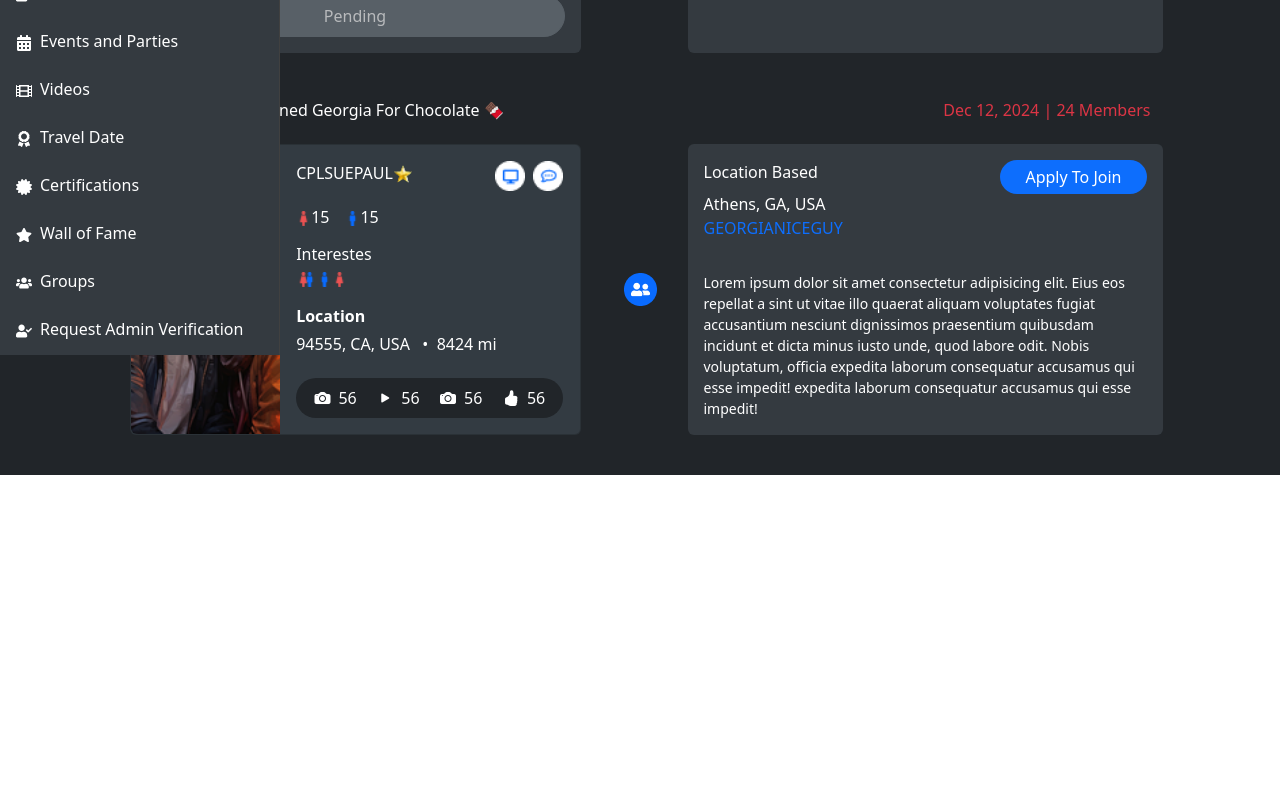
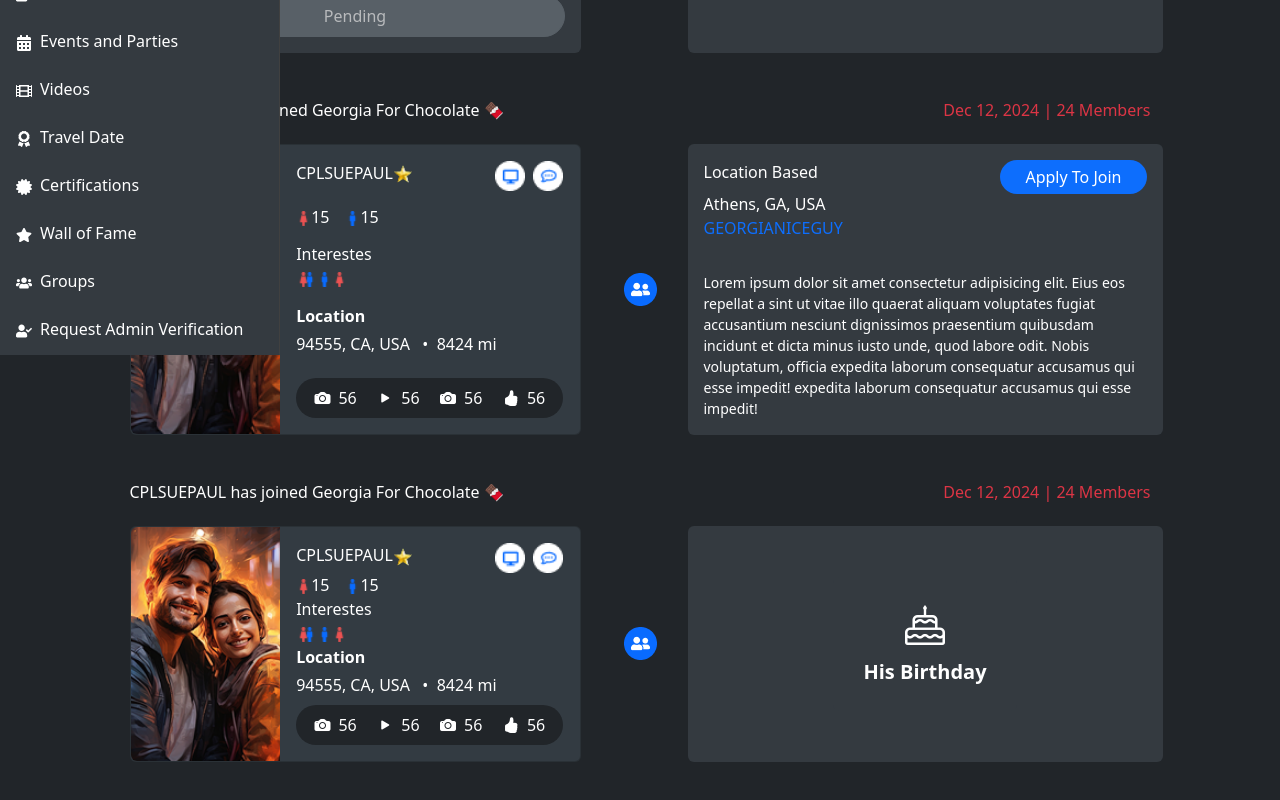
Before and after one commit to codeofdolphins-dev/2-1_dating, a React (Vite) app: page /feed in a window 1280 px wide. Shown: the part 525-1325 px from the top of the page. Before the commit the page ends 1000 px from the top, so only its background shows below. Built offline with nearby package versions, Linux system fonts and the light colour scheme.

Commit message:
new feed card added

```diff
--- a/src/Pages/Front-screen-feed/componeents/FeedScreen.Feed.jsx
+++ b/src/Pages/Front-screen-feed/componeents/FeedScreen.Feed.jsx
@@ -1,6 +1,7 @@
 import React from 'react'
 import UserJoinedCard from './cards/UserJoinedCard.Feed'
 import EventCard from './cards/EventCard.Feed'
+import LifeEventCard from './cards/LifeEventCard.feed'
 
 
 const FeedScreen = ({user,handler}) => {
@@ -12,6 +13,7 @@ const FeedScreen = ({user,handler}) => {
         <>
            <EventCard />
            <UserJoinedCard />
+           <LifeEventCard/>
         </>
     )
 }
--- /dev/null
+++ b/src/Pages/Front-screen-feed/componeents/cards/LifeEventCard.feed.jsx
@@ -0,0 +1,152 @@
+import birthday from "./Images/birthday-cake.png"
+import img from "./Images/Img.png"
+import star from "./Images/star.png"
+import pc from "./Images/pc.png"
+import chat from "./Images/chat.png"
+import male from "./Images/male.png"
+import female from "./Images/female.png"
+import couple from "./Images/couple.png"
+import middleIcon from "./Images/middle-logo.png"
+
+const LifeEventCard = () => {
+    return (
+        <>
+            <div className="container py-4">
+                <div className="row justify-content-center gx-4 gy-3 align-items-stretch">
+                    <div className="col-lg-11">
+                        <div className='d-flex justify-content-between'>
+                            <div>
+                                <h6 className='text-white'>CPLSUEPAUL has joined Georgia For Chocolate 🍫</h6>
+                            </div>
+                            <div>
+                                <h6 className='text-danger'>Dec 12, 2024 | 24 Members</h6>
+                            </div>
+                        </div>
+                    </div>
+                    {/* Card Section */}
+                    <div className="col-lg-5">
+                        {/* Left card */}
+                        <div className="card h-100" style={{ backgroundColor: "#333b42" }}>
+                            <div className="row g-0 h-100">
+                                <div className="col-md-4">
+                                    <img
+                                        src={img}
+                                        className="img-fluid rounded-start h-100 w-100 object-fit-cover"
+                                        alt="Card visual"
+                                    />
+                                </div>
+                                <div className="col-md-8">
+                                    <div className="card-body d-flex flex-column justify-content-between h-100">
+                                        <div>
+                                            <div className='d-flex justify-content-between text-white'>
+                                                <div className='d-flex'>
+                                                    <div>CPLSUEPAUL</div>
+                                                    <div><img src={star} height={20} alt="" srcset="" /></div>
+                                                </div>
+
+                                                <div className='d-flex gap-2'>
+                                                    <div><img src={pc} height={30} alt="" srcset="" /></div>
+                                                    <div><img src={chat} height={30} alt="" srcset="" /></div>
+                                                </div>
+                                            </div>
+                                        </div>
+
+                                        <div className='d-flex gap-3 text-white'>
+                                            <div className='d-flex'>
+                                                <div><img src={female} height={15} alt="" srcset="" /></div>
+                                                <div>15</div>
+                                            </div>
+                                            <div className='d-flex'>
+                                                <div><img src={male} height={15} alt="" srcset="" /></div>
+                                                <div>15</div>
+                                            </div>
+                                        </div>
+
+                                        <div className='text-white'>
+                                            <div>Interestes</div>
+                                            <div className='d-flex g-4'>
+                                                <div><img src={couple} height={15} alt="" srcset="" /></div>
+                                                <div><img src={male} height={15} alt="" srcset="" /></div>
+                                                <div><img src={female} height={15} alt="" srcset="" /></div>
+                                            </div>
+                                        </div>
+
+
+                                        <div className="text-white mb-3 mb-lg-2">
+                                            <div className="fw-semibold mb-1">Location</div>
+                                            <div>94555, CA, USA &nbsp;&nbsp;•&nbsp;&nbsp;8424 mi</div>
+                                        </div>
+
+
+                                        <div className="container">
+                                            <div className="row row-cols-2 row-cols-sm-4 text-center text-white rounded-pill py-2 px-2" style={{ backgroundColor: "#212529" }}>
+
+                                                {/* Column 1 */}
+                                                <div className="mb-3 mb-sm-0 d-flex align-items-center justify-content-center gap-2">
+                                                    <i className="bi bi-camera-fill text-white fs-6"></i>
+                                                    <div>56</div>
+                                                </div>
+
+                                                {/* Column 2 */}
+                                                <div className="mb-3 mb-sm-0 d-flex align-items-center justify-content-center gap-2">
+                                                    <i className="bi bi-play-fill text-white fs-6"></i>
+                                                    <div>56</div>
+                                                </div>
+
+                                                {/* Column 3 */}
+                                                <div className="d-flex align-items-center justify-content-center gap-2">
+                                                    <i className="bi bi-camera-fill text-white fs-6"></i>
+                                                    <div>56</div>
+                                                </div>
+
+                                                {/* Column 4 */}
+                                                <div className="d-flex align-items-center justify-content-center gap-2">
+                                                    <i className="bi bi-hand-thumbs-up-fill text-white fs-6"></i>
+                                                    <div>56</div>
+                                                </div>
+
+                                            </div>
+                                        </div>
+
+
+                                    </div>
+                                </div>
+                            </div>
+                        </div>
+                    </div>
+
+                    {/* Middle Icon Column */}
+                    <div className="col-lg-1 col-md-1 d-flex justify-content-center align-items-center">
+                        <img
+                            src={middleIcon}
+                            alt="Center Icon"
+                            className="img-fluid"
+                            style={{ maxHeight: "50px", objectFit: "contain" }}
+                        />
+                    </div>
+
+                    {/* Right Card */}
+                    <div
+                        className="col-lg-5 text-white p-3 rounded d-flex flex-column justify-content-center"
+                        style={{ backgroundColor: "#343a40" }}
+                    >
+                        <div className="d-flex justify-content-center">
+                            <div
+                                className="col-lg-5 text-white p-4 rounded d-flex flex-column align-items-center justify-content-center text-center"
+                                style={{ backgroundColor: "#343a40" }}
+                            >
+                                <div className="mb-2">
+                                    <i class="bi bi-cake h1"></i>
+                                </div>
+                                <div className="fs-5 fw-semibold">His Birthday</div>
+                            </div>
+
+                        </div>
+                    </div>
+                </div>
+            </div>
+        </>
+    )
+}
+
+export default LifeEventCard
```
Also changed, not shown: src/Pages/Front-screen-feed/componeents/cards/Images/birthday-cake.png (added).
